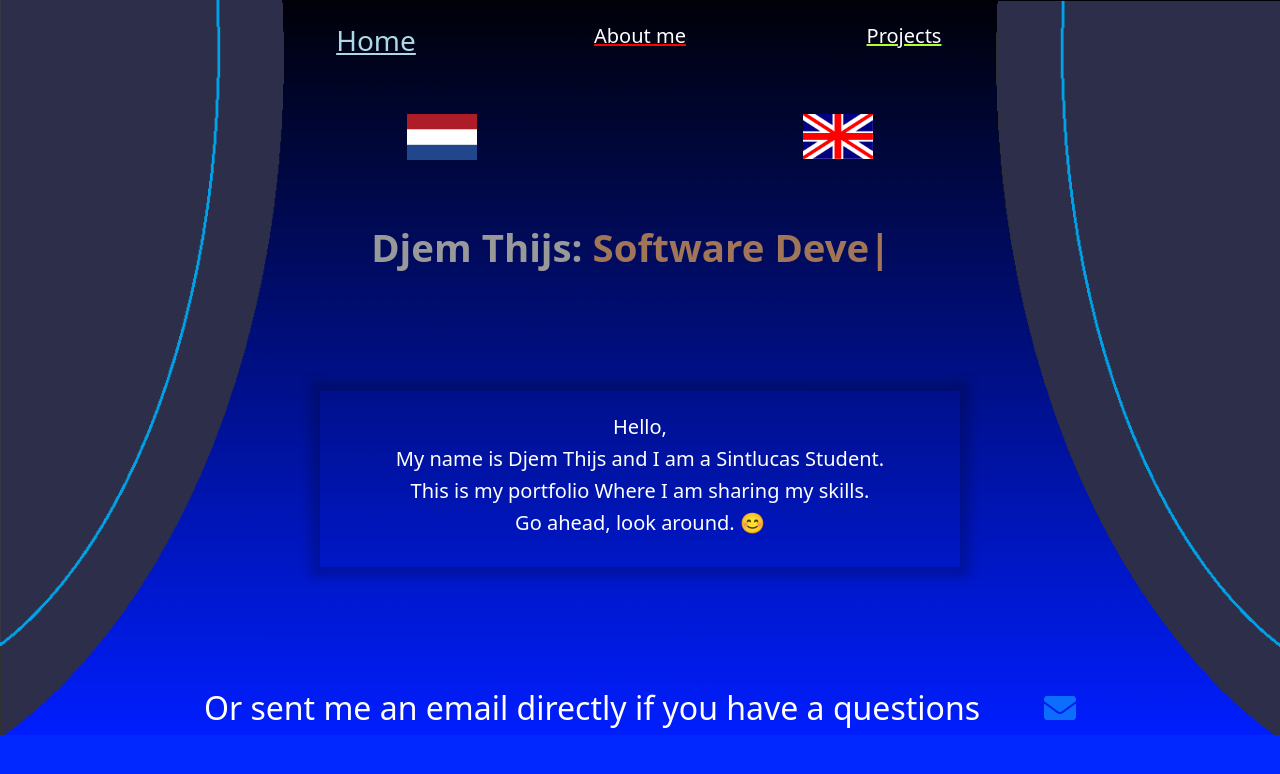
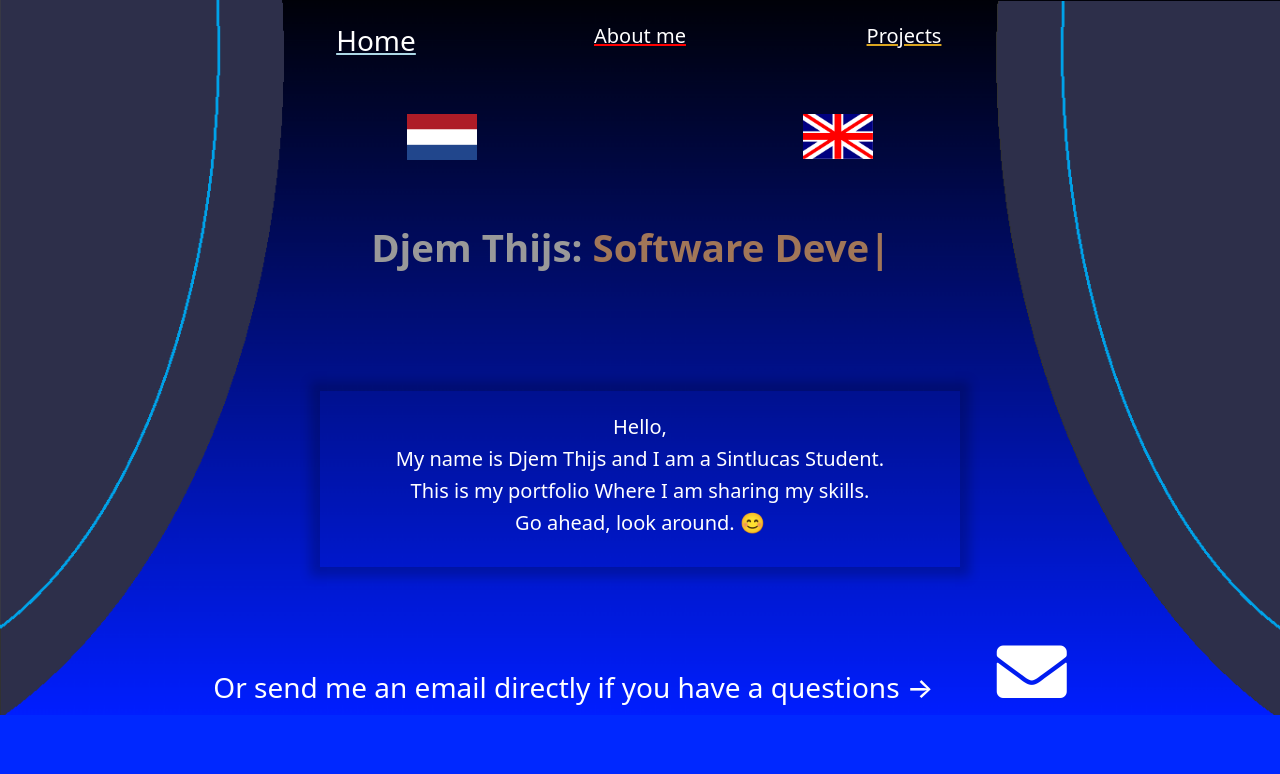
Before and after one commit to Djemtheman05/djemthijs, a plain HTML site: page index.html in a window 1280 px wide. Drawn offline with nearby package versions, Linux system fonts and the light colour scheme.

Commit message:
Portfolio
Updated scaling

```diff
--- a/AboutMe.css
+++ b/AboutMe.css
@@ -15,8 +15,8 @@ body {
   color: red;
 }
 
-.greenlink {
-  color: greenyellow;
+.goldlink {
+  color: goldenrod;
 }
 
 a:hover {
--- a/home.css
+++ b/home.css
@@ -15,8 +15,8 @@ body {
   color: red;
 }
 
-.greenlink {
-  color: greenyellow;
+.goldlink {
+  color: goldenrod;
 }
 
 a:hover {
@@ -67,12 +67,25 @@ h4 {
   box-shadow: 0px 0px 10px 10px rgba(0, 0, 0, 0.2);
 }
 
-.email, h2{
-  font-size: 1.7vmax;
+.email, h3{
+  font-size: 1vmax;
   color: White;
   transition: 0.5s;
 }
 
-i{
-  margin-left: 5%;
+i
+{
+    margin-left: 5%;
+    color: white;
+    transition: 1s;
+    user-select: none;
+    cursor: default;
+    font-size: 70px;
 }
+
+i:hover{
+    transition: 0.5s;
+    color: goldenrod;
+    text-shadow: 0 0 75px rgb(255, 255, 255);
+    transform: rotate(720deg);
+}
--- a/index.html
+++ b/index.html
@@ -27,7 +27,7 @@
         </a>
       </div>
       <div class="col">
-        <a href="./Projects.html" class="greenlink">
+        <a href="./Projects.html" class="goldlink">
           <br>
           <h5>Projects</h5><br>
         </a>
@@ -78,13 +78,13 @@
       </div>
     </div>
     <div>
-      <div style="margin-top:7%;" class="email">
+      <div style="margin-top:4%;" class="email">
         <br>
         <div class="container text-center">
           <div class="row">
             <div class="email">
-              <h2>Or sent me an email directly if you have a questions
-              <span> <a href="mailto:thijsdjem@gmail.com"> <i class="fa fa-envelope" aria-hidden="true"></i></a></span></h2>
+              <h3>Or send me an email directly if you have a questions →
+              <span> <a href="mailto:thijsdjem@gmail.com"> <i class="fa fa-envelope" aria-hidden="true"></i></a></span></h3>
             </div>
           </div>
         </div>
```
Also changed, not shown: AboutMe.html (+1 -1 lines), AboutMeD.html (+1 -1 lines), indexD.html (+3 -3 lines).
